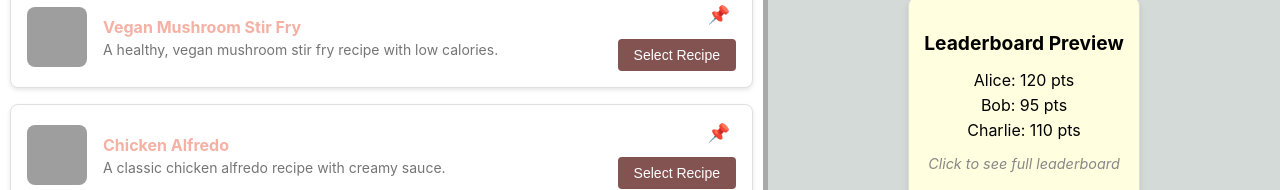
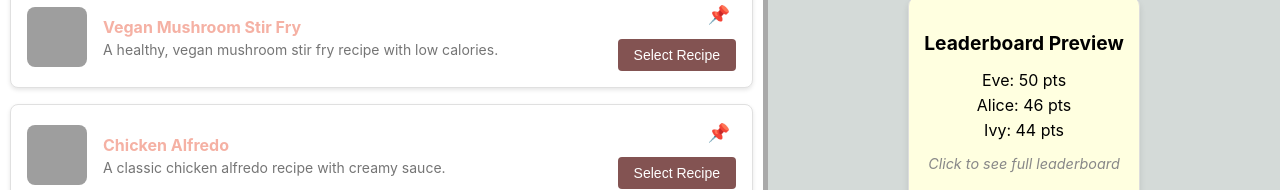
Before and after one commit to 4rcher0116/cooking-companion, a React (Create React App) app: page /dashboard in a window 1280 px wide. Shown: the part 508-698 px from the top of the page. Built offline with nearby package versions, Linux system fonts and the light colour scheme; grey boxes are pictures that could not be loaded.

Commit message:
achievement added  the get function for the score

```diff
--- a/src/components/DashboardModules/LeaderboardScreen.tsx
+++ b/src/components/DashboardModules/LeaderboardScreen.tsx
@@ -1,7 +1,7 @@
 import React, { useState, ChangeEvent } from 'react';
 import styles from './styles/_LeaderboardScreen.module.css';
-import { players } from '../../constants/SampleLeaderboard';
-
+import { players as samplePlayers } from '../../constants/SampleLeaderboard';
+import { calculateTotalScore } from '../../utils/localStorageUtils';
 
 const LeaderboardScreen: React.FC = () => {
   const [isModalVisible, setModalVisible] = useState<boolean>(false);
@@ -25,6 +25,18 @@ const LeaderboardScreen: React.FC = () => {
     setJoinCode(event.target.value);
   };
 
+  // Calculate user's total score
+  const userScore = calculateTotalScore();
+
+  // Create an extended list of players including the user
+  const extendedPlayers = [
+    ...samplePlayers,
+    { id: 'user', name: 'You', score: userScore }
+  ];
+
+  // Sort players by score in descending order
+  extendedPlayers.sort((a, b) => b.score - a.score);
+
   return (
     <div className={styles.container}>
       <header className={styles.header}>
@@ -33,7 +45,7 @@ const LeaderboardScreen: React.FC = () => {
       <main className={styles.leaderboard}>
         <h1 className={styles.title}>Leaderboard</h1>
         <ul className={styles.playerList}>
-          {players.map((player) => (
+          {extendedPlayers.map((player) => (
             <li key={player.id} className={styles.playerItem}>
               {player.name}: {player.score} points
             </li>
--- a/src/constants/SampleLeaderboard.ts
+++ b/src/constants/SampleLeaderboard.ts
@@ -1,12 +1,12 @@
 export const players = [
-    { id: 1, name: 'Alice', score: 120 },
-    { id: 2, name: 'Bob', score: 95 },
-    { id: 3, name: 'Charlie', score: 110 },
-    { id: 4, name: 'David', score: 85 },
-    { id: 5, name: 'Eve', score: 130 },
-    { id: 6, name: 'Frank', score: 90 },
-    { id: 7, name: 'Grace', score: 105 },
-    { id: 8, name: 'Hank', score: 75 },
-    { id: 9, name: 'Ivy', score: 115 },
-    { id: 10, name: 'Jack', score: 100 }
-  ];
+  { id: 5, name: 'Eve', score: 50 },
+  { id: 1, name: 'Alice', score: 46 },
+  { id: 9, name: 'Ivy', score: 44 },
+  { id: 3, name: 'Charlie', score: 42 },
+  { id: 7, name: 'Grace', score: 40 },
+  { id: 10, name: 'Jack', score: 38 },
+  { id: 2, name: 'Bob', score: 35 },
+  { id: 6, name: 'Frank', score: 30 },
+  { id: 4, name: 'David', score: 25 },
+  { id: 8, name: 'Hank', score: 20 }
+];
--- a/src/utils/localStorageUtils.ts
+++ b/src/utils/localStorageUtils.ts
@@ -1,6 +1,7 @@
 // src/utils/localStorageUtils.ts
 
 import { AchievementDTO } from "../constants/AchievementDTO";
+import { achievementsList } from "../constants/AchievementsList";
 
 /**
  * Retrieves the progress count of a specific achievement from localStorage.
@@ -97,3 +98,12 @@ export const resetComplexAchievementData = (achievementId: number): void => {
   const key = `complex_${achievementId}`;
   localStorage.removeItem(key);
 };
+
+/**
+ * Calculates the total score by summing up all achievements' progress.
+ * @returns The total score.
+ */
+export const calculateTotalScore = (): number => {
+  const allProgress = getAllAchievementsProgress(achievementsList);
+  return Object.values(allProgress).reduce((acc, curr) => acc + curr, 0);
+};
```
